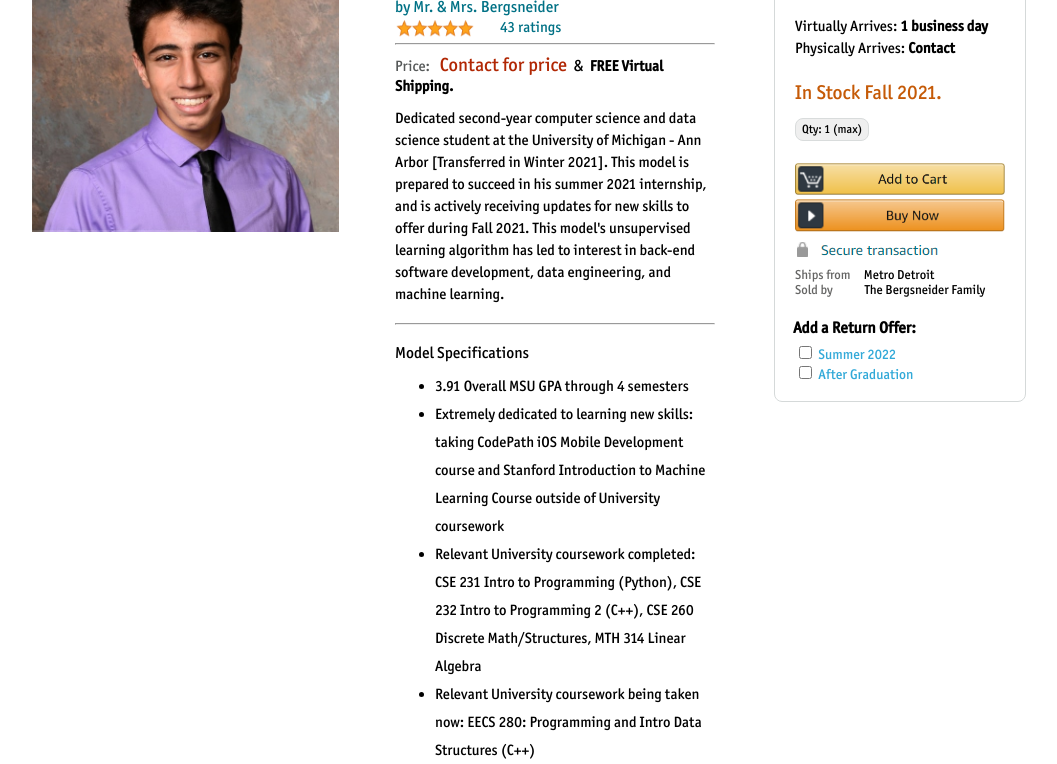
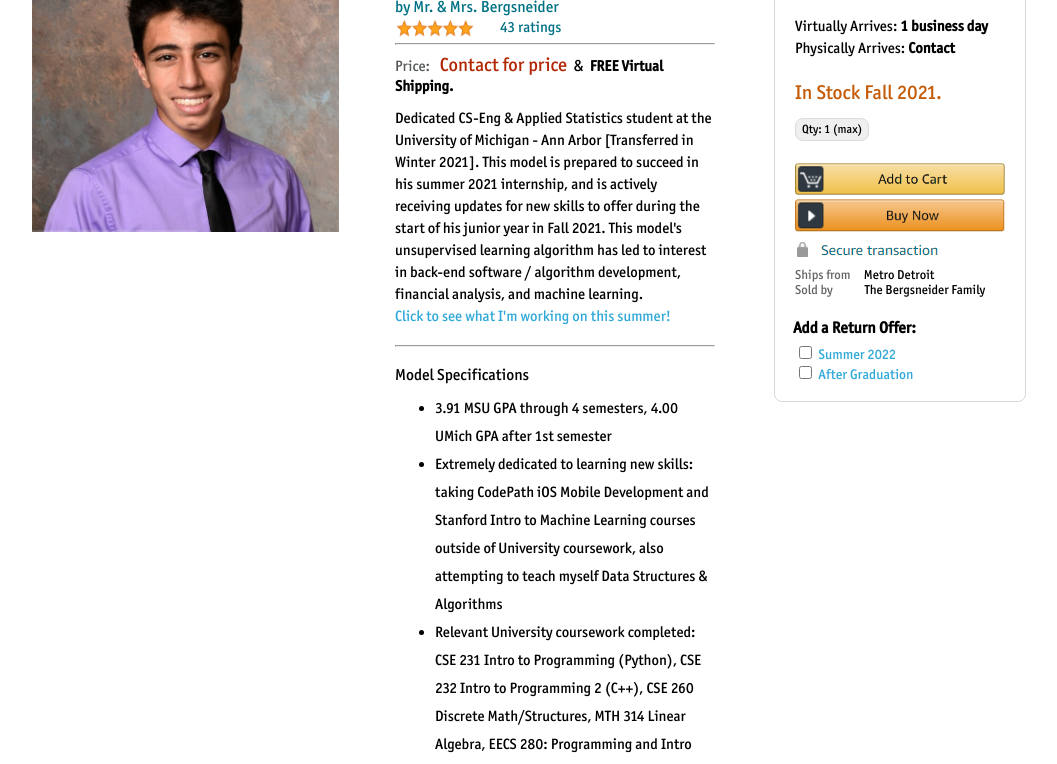
Before and after one commit to alanb43/personal-website, a website: page dist/index.html in a window 1280 px wide. Shown: the part 249-1013 px from the top of the page, without its empty margins (186-1243 px from the left). Drawn offline with Linux system fonts and the light colour scheme; some packages are replaced by stand-ins of ours.

Commit message:
Updated site

```diff
--- a/dist/index.html
+++ b/dist/index.html
@@ -77,17 +77,19 @@
                     <span style="font-size: 19px; color: #B12704!important;" class="contactbutton">Contact for price</span><br class="mobile-only"> &nbsp;&&nbsp;
                     <span style="font-size: 15px;"><strong>FREE Virtual Shipping.</strong></span>
                 </p>
-                <p id="intro-paragraph">Dedicated second-year computer science and data science student at the University of Michigan - Ann Arbor [Transferred in Winter 2021].
-                    This model is prepared to succeed in his summer 2021 internship, and is actively receiving updates for new skills to offer during Fall 2021.
-                    This model's unsupervised learning algorithm has led to interest in back-end software development, data engineering, and machine learning.</p>
+                <p id="intro-paragraph">Dedicated CS-Eng & Applied Statistics student at the University of Michigan - Ann Arbor [Transferred in Winter 2021].
+                    This model is prepared to succeed in his summer 2021 internship, and is actively receiving updates for new skills to offer during the start of his junior year in Fall 2021.
+                    This model's unsupervised learning algorithm has led to interest in back-end software / algorithm development, financial analysis, and machine learning.
+                    <br/><a style="text-decoration: none; color: #31a9d8" href="https://github.com/alanb43/stock-trader">Click to see what I'm working on this summer!</a>
+                </p>
                 <hr style="top: 20px;"></hr>
                 <p id="specifications">Model Specifications</p>
                 <ul id="spec-list">
-                    <li>3.91 Overall MSU GPA through 4 semesters</li>
-                    <li>Extremely dedicated to learning new skills: taking CodePath iOS Mobile Development
-                        course and Stanford Introduction to Machine Learning Course outside of University coursework</li>
-                    <li>Relevant University coursework completed: CSE 231 Intro to Programming (Python), CSE 232 Intro to Programming 2 (C++), CSE 260 Discrete Math/Structures, MTH 314 Linear Algebra</li>
-                    <li>Relevant University coursework being taken now: EECS 280: Programming and Intro Data Structures (C++)</li>
+                    <li>3.91 MSU GPA through 4 semesters, 4.00 UMich GPA after 1st semester</li>
+                    <li>Extremely dedicated to learning new skills: taking CodePath iOS Mobile Development and Stanford Intro to Machine Learning courses outside of
+                      University coursework, also attempting to teach myself Data Structures & Algorithms</li>
+                    <li>Relevant University coursework completed: CSE 231 Intro to Programming (Python), CSE 232 Intro to Programming 2 (C++), CSE 260 Discrete Math/Structures, MTH 314 Linear Algebra, EECS 280: Programming and Intro Data Structures (C++), STATS 412 Introduction to Probability & Statistics</li>
+                    <li>Relevant University coursework being taken in the Fall: EECS 281 Data Structures and Algorithms (C++), EECS 370 Introduction to Computer Organization, STATS/DATASCI 306 Introduction to Statistical Computing</li>
                 </ul>
                 <p id="qualifications">Skills and Qualifications</p>
                 <ul id="qualification-list">
@@ -96,7 +98,7 @@
                     <li><a style="color: #007187;" href="https://www.egr.msu.edu/seescholars/scholars/alan-bergsneider" target="_blank" id="see">
                         MSU SEE Scholarship Recipient</a>, awarded $16,000.</li>
                     <li>Summer 2020 Front-end internship @ Acuitii (startup), developed skills in HTML, CSS, Sass, Vue.Js
-                        while working collaboratively on a small team. Also learned how to use CLI / Git for team environment.</li>
+                        while working collaboratively on a small team. </li>
                     <li>Summer 2021 Software Engineering internship @ Humana with the Technology Advancement team. Will be working on projects involving cloud migration,
                         interoperability, data movement and data security in order to assist Humana's large scale migration of applications and data assets into cloud.
                         Will use and develop skills with technologies including Azure Cloud (Data Factory, App Service, Databricks, Azure SQL, Azure Synapse, Azure Functions,
--- a/dist/style.css
+++ b/dist/style.css
@@ -60,7 +60,7 @@ html, body { margin: 0px; padding: 0px; }
 
       #line-price { position: relative; margin: 0; top: -10px; font-size: 20px; }
 
-      #intro-paragraph { position: relative; margin: 0; top: 2px; font-size: 16px; line-height: 28px; }
+      #intro-paragraph { position: relative; margin: 0; top: 2px; font-size: 16px; line-height: 28px; text-decoration: none; }
 
       #specifications { position: relative; margin: 0; top: 30px;  }
 
@@ -138,7 +138,7 @@ html, body { margin: 0px; padding: 0px; }
 
       #line-price { position: relative; margin: 0; top: -10px; }
 
-      #intro-paragraph { position: relative; margin: 0; top: 2px; font-size: 15px; line-height: 22px; }
+      #intro-paragraph { position: relative; margin: 0; top: 2px; font-size: 15px; line-height: 22px; text-decoration: none; }
 
       #specifications { position: relative; margin: 0; top: 30px;  }
 
@@ -200,7 +200,7 @@ html, body { margin: 0px; padding: 0px; }
 
       #navBackToTop { position: relative; color: white; text-decoration: none; top: 10px; }
 
-      #closer { position: relative; left: 3.5%; top: 0px; height: 60px; width: 91.5%; color: #babdc1; font-size: 14px; line-height: 20px;}
+      #closer { position: relative; left: 3.5%; top: 0px; height: 60px; width: 91.5%; color: #babdc1; font-size: 14px; line-height: 20px; }
 
   /* Modal styling, modal is accessible via many buttons / links on the site */
       .modal { width: 100%; height: 174%; position: absolute; top: 0; background-color: rgba(0, 0, 0, 0.7); z-index: 8; justify-content: center; display: none; }
@@ -215,7 +215,7 @@ html, body { margin: 0px; padding: 0px; }
 
       #linkedin-icon { position: relative; top: 30px; left: 40px; height: 33px; width: 33px; text-decoration: none; }
 
-      #linkprofile-text { position: relative; top: 20px; left: 45px; text-decoration: none; font-size: 16px; color: #31a9d8; text-decoration: none; }
+      #linkprofile-text { position: relative; top: 20px; left: 45px; text-decoration: none; font-size: 16px; color: #31a9d8; }
 
       #resume2 { position: relative; top: 10px; left: -10px; height: 33px; width: 33px; }
 
```
